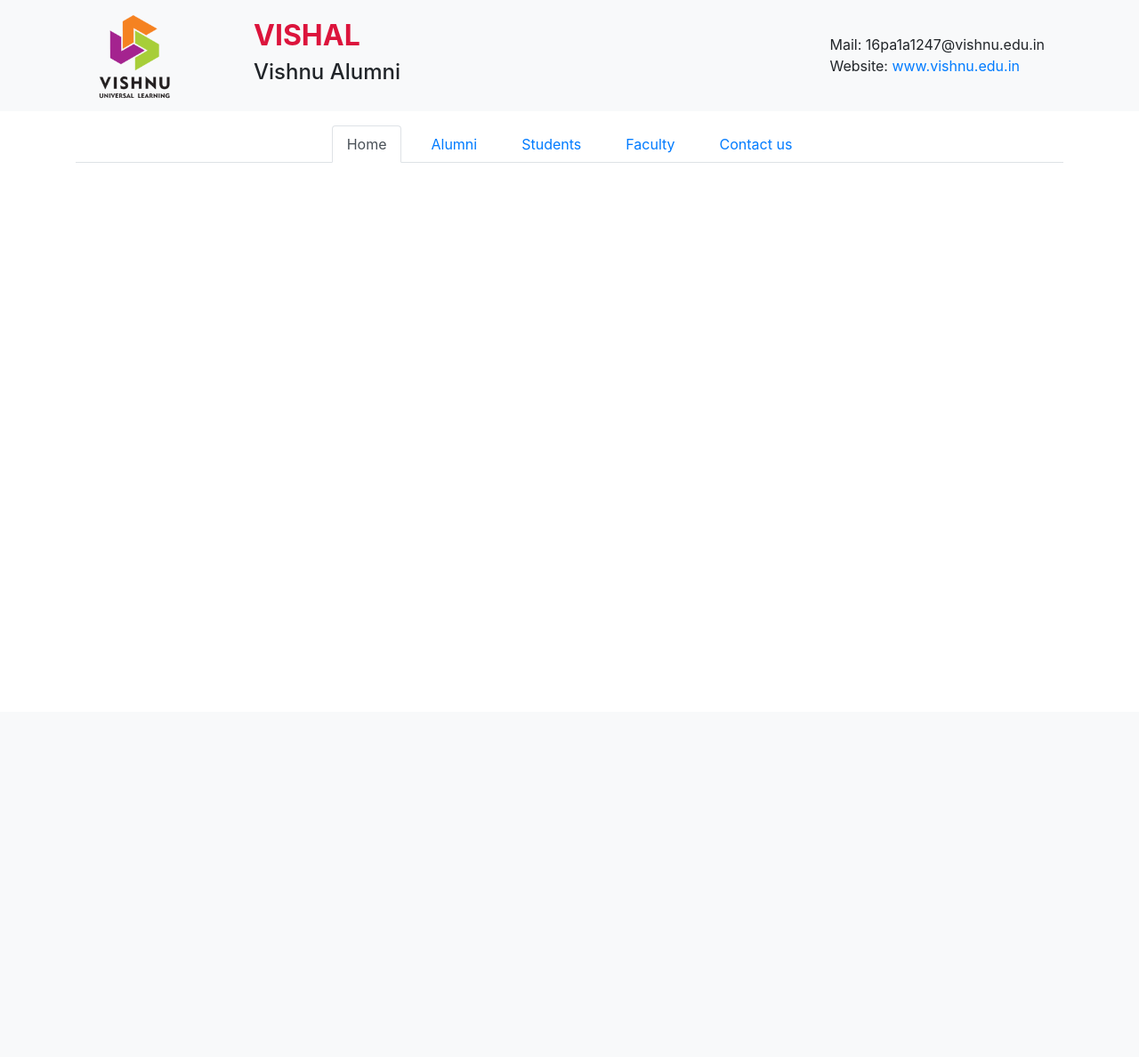
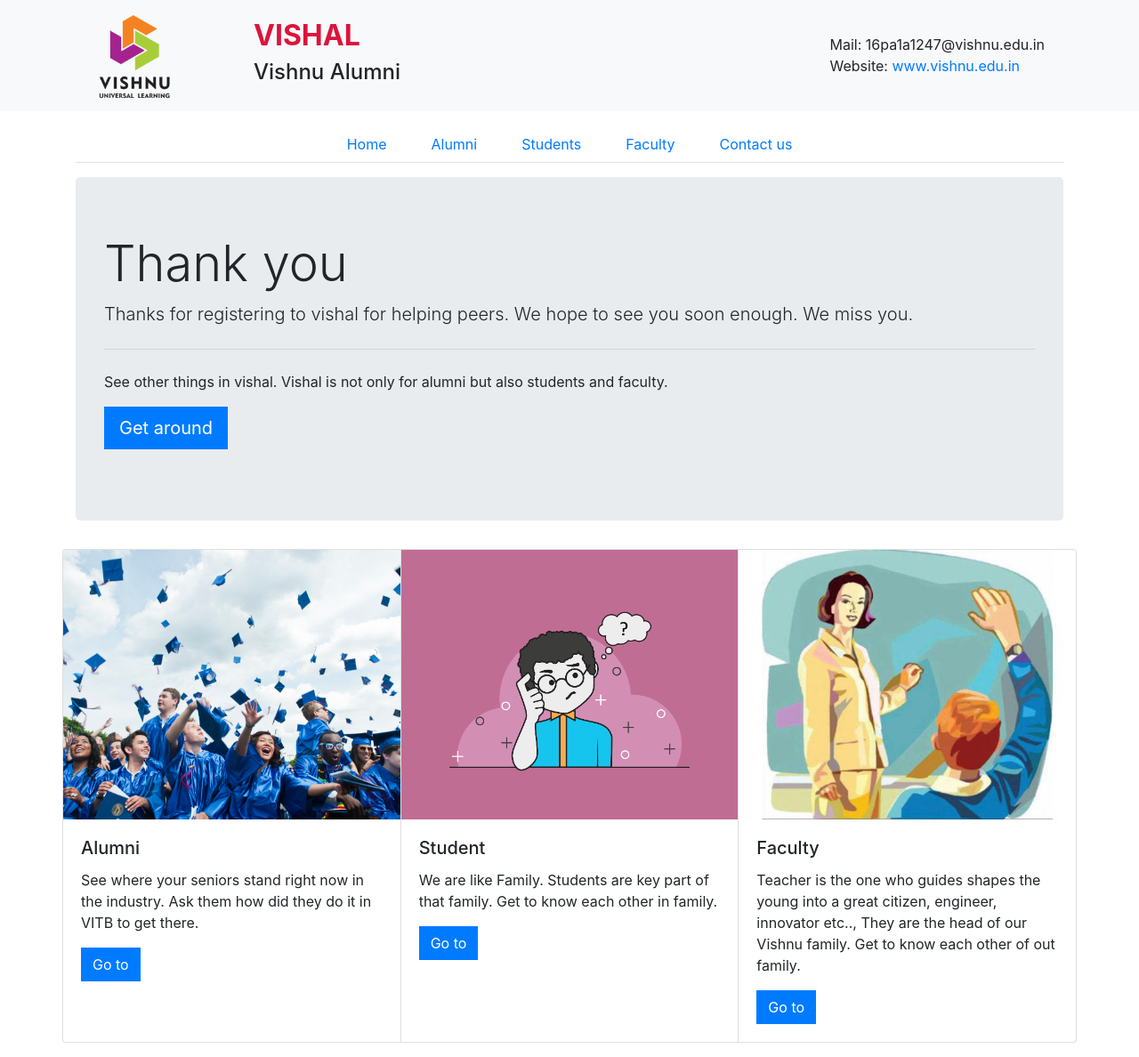
Before and after one commit to uday-samsani/vishal-django, a Django app: page /thanks/ in a window 1280 px wide. Shown: the whole page at 89% size. Before the commit the page ends 183 px from the top, so only its background shows below. Run offline with Django 3.2, Linux system fonts and the light colour scheme; some libraries are stand-ins or nearby versions.

Commit message:
'Added:bootstrap,cards:thanks'

```diff
--- /dev/null
+++ b/portal/static/portal/css/thanks.css
@@ -0,0 +1,37 @@
+.body{
+    padding: 1em;
+}
+h2{
+    color: crimson;
+}
+.active{
+    border-bottom: 2px solid rgb(94, 94, 179);
+}
+
+.li{
+    color: rgb(82, 82, 197);
+}
+.col-8{
+    padding: 1em;
+}
+.col-4{
+    padding: 1em;
+}
+#imageslider{
+    padding: 0.5em 1em;
+    width: 80%;
+    align-self: center;
+}
+.mynav{
+    padding-top: 1em;
+}
+.mynav li{
+    padding: 0 0.5em;
+}
+
+.mybut{
+    border-radius: 0;
+}
+.navbar col-3{
+    text-align: right;
+}
--- a/portal/templates/thanks.html
+++ b/portal/templates/thanks.html
@@ -10,7 +10,7 @@
     {% load static %}
     <link rel="stylesheet" href="{% static 'portal/css/bootstrap.min.css' %}">
     {% load static %}
-    <link rel="stylesheet" href="{% static 'portal/css/index.css' %}">
+    <link rel="stylesheet" href="{% static 'portal/css/thanks.css' %}">
     <!-- jQuery library -->
     {% load static %}
     <script src='{% static 'portal/js/jquery.min.js' %}' ></script>
@@ -47,7 +47,7 @@
     <div class="container mynav">
         <ul class="nav justify-content-center nav-tabs">
             <li class="nav-item">
-                <a class="nav-link active" href="{% url 'index' %}">Home</a>
+                <a class="nav-link" href="{% url 'index' %}">Home</a>
             </li>
             <li class="nav-item">
                 <a class="nav-link" href=" #">Alumni</a>
@@ -65,7 +65,50 @@
     </div>
     <div class="body">
         <div class="container">
-
+            <div class="row">
+                <div class="col">
+                    <div class="jumbotron">
+                      <h1 class="display-4">Thank you</h1>
+                      <p class="lead">Thanks for registering to vishal for helping peers. We hope to see you soon enough. We miss you.</p>
+                      <hr class="my-4">
+                      <p>See other things in vishal. Vishal is not only for alumni but also students and faculty.</p>
+                      <p class="lead">
+                        <a class="btn btn-primary btn-lg mybut" href="{% url 'index' %}" role="button">Get around</a>
+                      </p>
+                    </div>
+                </div>
+            </div>
+            <div class="row">
+                <div class="card-group">
+                    <div class="card">
+                        {% load static %}
+                        <img class="card-img-top" src="{% static 'portal/images/card1.jpg' %}" alt="Card image cap">
+                        <div class="card-body">
+                            <h5 class="card-title">Alumni</h5>
+                            <p class="card-text">See where your seniors stand right now in the industry. Ask them how did they do it in VITB to get there.</p>
+                            <a href="{% url 'index' %}" class="btn btn-primary mybut">Go to</a>
+                        </div>
+                    </div>
+                    <div class="card">
+                        {% load static %}
+                        <img class="card-img-top" src="{% static 'portal/images/card2.png' %}" alt="Card image cap">
+                        <div class="card-body">
+                            <h5 class="card-title">Student</h5>
+                            <p class="card-text">We are like Family. Students are key part of that family. Get to know each other in family.</p>
+                            <a href="{% url 'index' %}" class="btn btn-primary mybut">Go to</a>
+                        </div>
+                    </div>
+                    <div class="card">
+                        {% load static %}
+                        <img class="card-img-top" src="{% static 'portal/images/card3.jpg' %}" alt="Card image cap">
+                        <div class="card-body">
+                            <h5 class="card-title">Faculty</h5>
+                            <p class="card-text">Teacher is the one who guides shapes the young into a great citizen, engineer, innovator etc.., They are the head of our Vishnu family. Get to know each other of out family.</p>
+                            <a href="{% url 'index' %}" class="btn btn-primary mybut">Go to</a>
+                        </div>
+                    </div>
+                </div>
+            </div>
         </div>
     </div>
 
```
Also changed, not shown: db.sqlite3, portal/static/portal/css/portalindex.css (deleted), portal/static/portal/images/card1.jpg (added), portal/static/portal/images/card2.png (added), portal/static/portal/images/card3.jpg (added).
